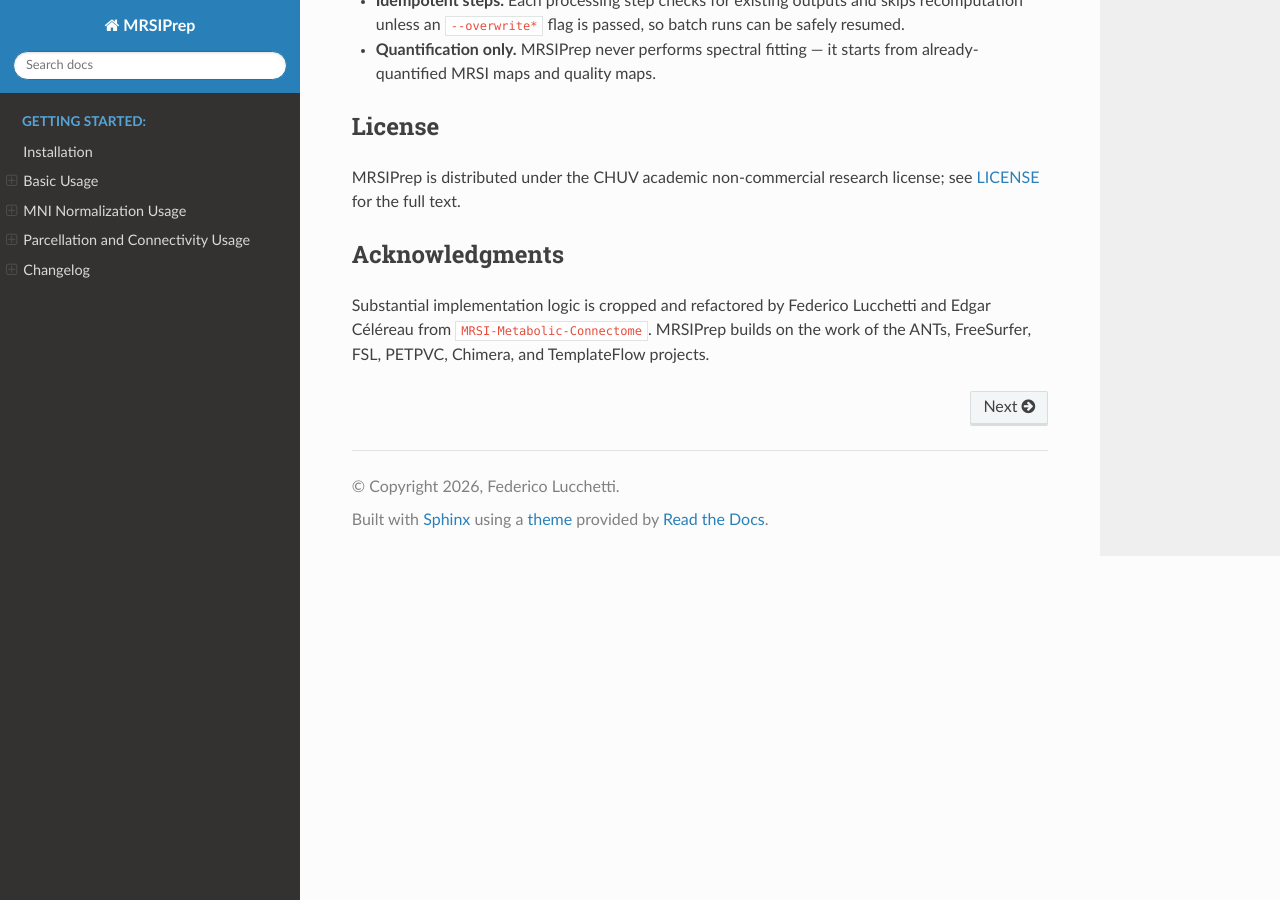
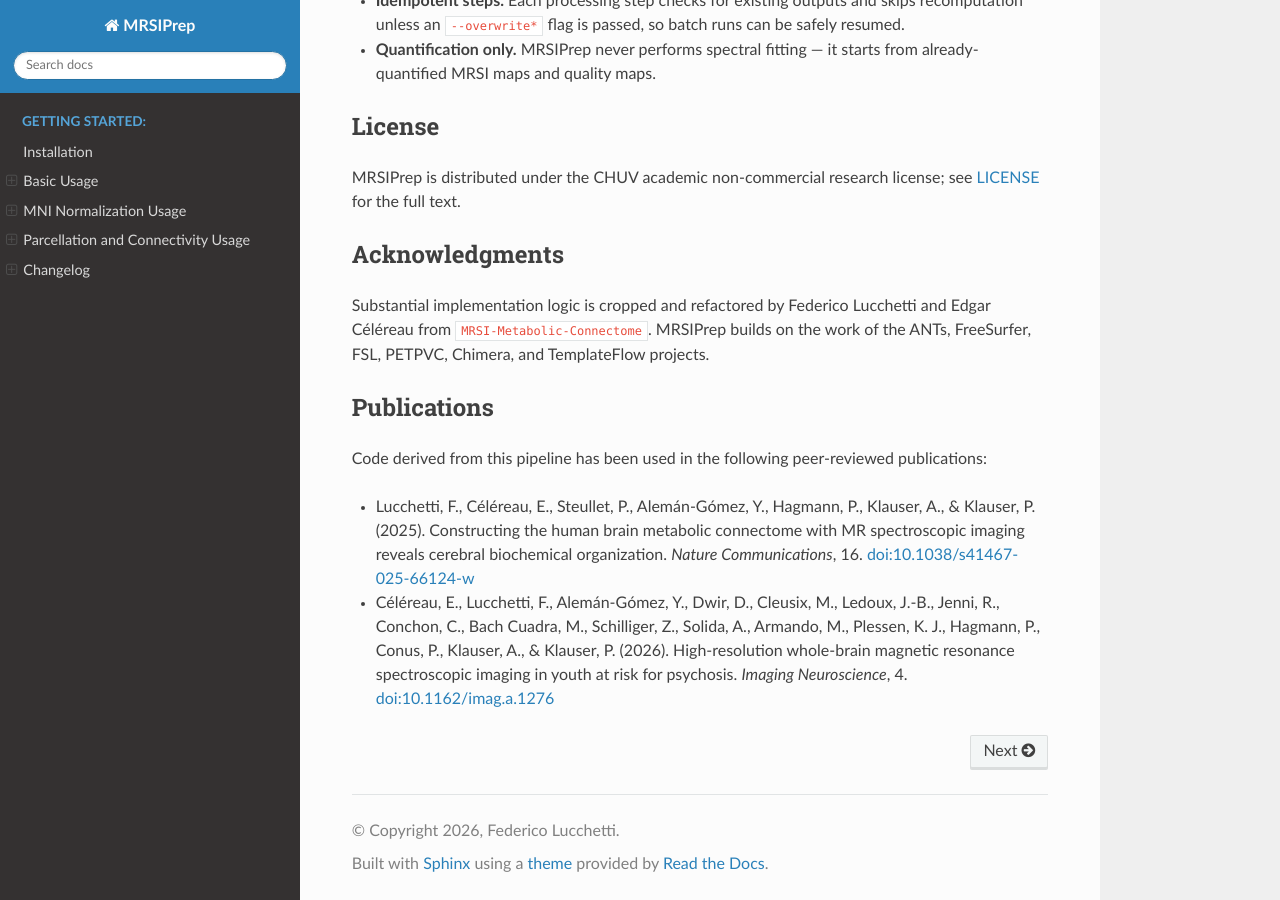
Before and after one commit to MRSI-Psychosis-UP/mrsiprep, a Sphinx documentation site: the page built from docs/index.md, in a window 1280 px wide and 900 px high, scrolled down 1326 px. Built offline with Sphinx 7.4.7 and the Read the Docs theme 3.1.0, drawn with Linux system fonts in a browser that asks for light colours.

Commit message:
publications and use cases

````diff
--- a/docs/index.md
+++ b/docs/index.md
@@ -68,6 +68,24 @@ Lucchetti and Edgar Céléreau from `MRSI-Metabolic-Connectome`. MRSIPrep
 builds on the work of the ANTs, FreeSurfer, FSL, PETPVC, Chimera, and
 TemplateFlow projects.
 
+## Publications
+
+Code derived from this pipeline has been used in the following peer-reviewed
+publications:
+
+- Lucchetti, F., Céléreau, E., Steullet, P., Alemán-Gómez, Y., Hagmann, P.,
+  Klauser, A., & Klauser, P. (2025). Constructing the human brain metabolic
+  connectome with MR spectroscopic imaging reveals cerebral biochemical
+  organization. *Nature Communications*, 16.
+  [doi:10.1038/s41467-025-66124-w](https://doi.org/10.1038/s41467-025-66124-w)
+- Céléreau, E., Lucchetti, F., Alemán-Gómez, Y., Dwir, D., Cleusix, M.,
+  Ledoux, J.-B., Jenni, R., Conchon, C., Bach Cuadra, M., Schilliger, Z.,
+  Solida, A., Armando, M., Plessen, K. J., Hagmann, P., Conus, P., Klauser,
+  A., & Klauser, P. (2026). High-resolution whole-brain magnetic resonance
+  spectroscopic imaging in youth at risk for psychosis. *Imaging
+  Neuroscience*, 4.
+  [doi:10.1162/imag.a.1276](https://doi.org/10.1162/imag.a.1276)
+
 ```{toctree}
 :maxdepth: 2
 :caption: 'Getting Started:'
````
Also changed, not shown: README.md (+18 -0 lines).
